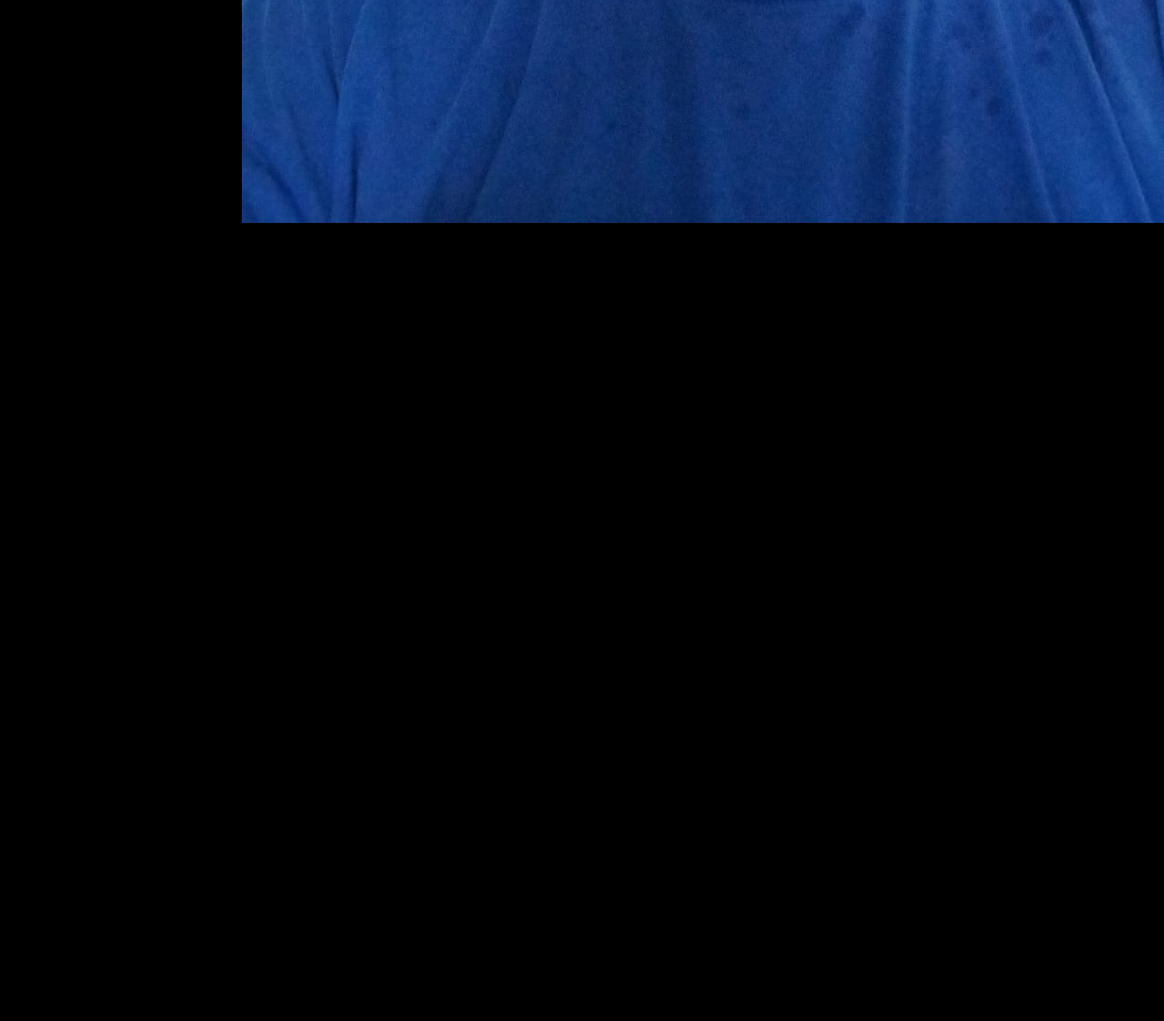
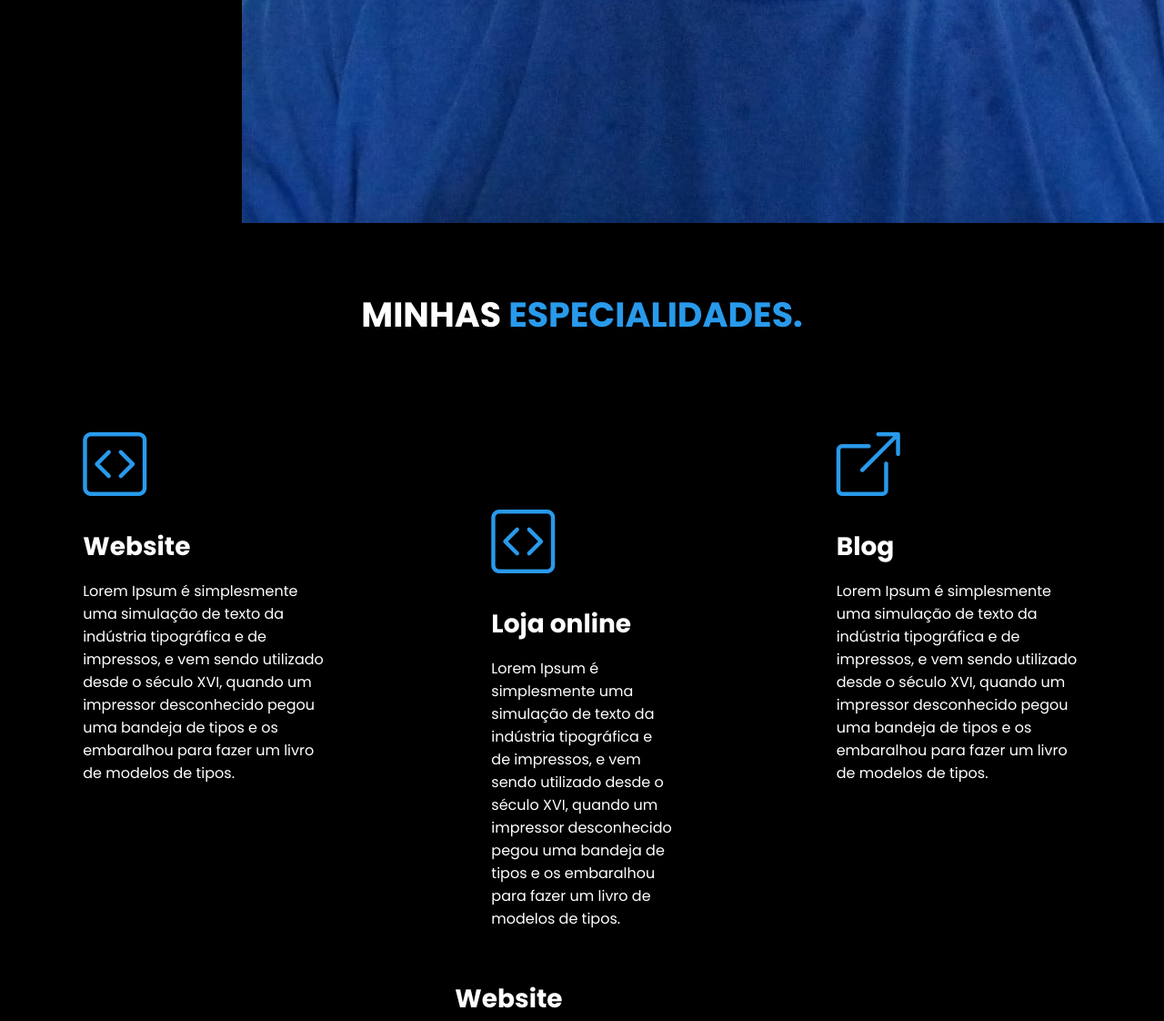
Before and after one commit to Guilhermeic/Curso-Gera-o-Tech, a plain HTML site: page Portifólio/index.html in a window 1280 px wide. Shown: the part 1971-3093 px from the top of the page at 91% size. Before the commit the page ends 2248 px from the top, so only its background shows below. Drawn offline with nearby package versions, Linux system fonts and the light colour scheme.

Commit message:
18/19/2024

```diff
--- a/Portifólio/index.html
+++ b/Portifólio/index.html
@@ -11,6 +11,9 @@
         href="https://fonts.googleapis.com/css2?family=Poppins:ital,wght@0,100;0,200;0,300;0,400;0,500;0,600;0,700;0,800;0,900;1,100;1,200;1,300;1,400;1,500;1,600;1,700;1,800;1,900&display=swap"
         rel="stylesheet">
     <!--GOOGLE FONTS-->
+    <!--BOOTSTRAP ICONS-->
+    <link rel="stylesheet" href="https://cdn.jsdelivr.net/npm/bootstrap-icons@1.11.3/font/bootstrap-icons.min.css">
+    <!--FIM BOOTSPTRAP ICONS-->
     <link rel="stylesheet" href="style.css">
     <title>Portifólio Guilherme</title>
 </head>
@@ -58,13 +61,46 @@
                     </div><!--txt-topo-site-->
 
                     <div class="img-topo-site">
-<img src="Imagens/Imagem do WhatsApp de 2024-09-15 à(s) 23.42.37_e10f5fbb.jpg" alt=""
-                    ></div><!--img-topo-site-->
+                        <img src="Imagens/Imagem do WhatsApp de 2024-09-15 à(s) 23.42.37_e10f5fbb.jpg" alt="">
+                    </div><!--img-topo-site-->
                 </div><!--flex-->
             </div><!--interface-->
         </section><!--topo-do-site-->
+        <section class="especialidades">
+            <div class="interface">
+                <h2 class="titulo">MINHAS <span>ESPECIALIDADES.</span> </h2>
+                <div class="flex">
+                    <div class="especialidades-box">
+                        <i class="bi bi-code-square"></i>
+                        <H3>Website</H3>
+                        <p>Lorem Ipsum é simplesmente uma simulação de texto da indústria tipográfica e de impressos, e
+                            vem sendo utilizado desde o século XVI, quando um impressor desconhecido pegou uma bandeja
+                            de tipos e os embaralhou para fazer um livro de modelos de tipos.</p>
+                    </div><!--especialidades-box-->
+                    <div class="especialidades-box">
+                        <div class="especialidades-box">
+                            <i class="bi bi-code-square"></i>
+                            <H3>Loja online</H3>
+                            <p>Lorem Ipsum é simplesmente uma simulação de texto da indústria tipográfica e de impressos, e
+                                vem sendo utilizado desde o século XVI, quando um impressor desconhecido pegou uma bandeja
+                                de tipos e os embaralhou para fazer um livro de modelos de tipos.</p>
+                        </div>
+                        <H3>Website</H3>
+                        <p>Lorem Ipsum é simplesmente uma simulação de texto da indústria tipográfica e de impressos, e
+                            vem sendo utilizado desde o século XVI, quando um impressor desconhecido pegou uma bandeja
+                            de tipos e os embaralhou para fazer um livro de modelos de tipos.</p>
+                    </div><!--especialidades-box-->
+                    <div class="especialidades-box">
+                        <i class="bi bi-box-arrow-up-right"></i>
+                        <H3>Blog</H3>
+                        <p>Lorem Ipsum é simplesmente uma simulação de texto da indústria tipográfica e de impressos, e
+                            vem sendo utilizado desde o século XVI, quando um impressor desconhecido pegou uma bandeja
+                            de tipos e os embaralhou para fazer um livro de modelos de tipos.</p>
+                    </div><!--especialidades-box-->
+                </div><!--flex-->
+            </div><!--interface-->
+        </section><!--especialidades-->
     </main>
-
 </body>
 
 </html>
--- a/Portifólio/style.css
+++ b/Portifólio/style.css
@@ -1,27 +1,26 @@
-
 /* Estilo Geral */
-*{
-    margin:0 ;
+* {
+    margin: 0;
     padding: 0;
     box-sizing: border-box;
-    font-family: 'Poppins',sans-serif;
+    font-family: 'Poppins', sans-serif;
 }
 
-body{
-    background-color:#000;
-    height:100vh;
+body {
+    background-color: #000;
+    height: 100vh;
 }
 
-.interface{
-    max-width:1200px ;
+.interface {
+    max-width: 1200px;
     margin: 0 auto;
 }
 
-.flex{
+.flex {
     display: flex;
 }
 
-.btn-contato button{
+.btn-contato button {
     padding: 10px 40px;
     font-size: 18px;
     font-weight: 600;
@@ -32,80 +31,124 @@ body{
     transition: .2s;
 }
 
-/*ESTILO DO CABEÇALHO*/
-header{
-    padding:40px 4% ;
+h2.titulo {
+    color: #fff;
+    font-size: 38px;
+    text-align: center;
 }
 
-header > .interface{
-    display:flex;
+h2.titulo span {
+    color: #299aeb;
+}
+
+/*ESTILO DO CABEÇALHO*/
+header {
+    padding: 40px 4%;
+}
+
+header>.interface {
+    display: flex;
     align-items: center;
     justify-content: space-between;
 }
 
-header a{
+header a {
     color: #5c5c5c;
     text-decoration: none;
     display: inline-block;
     transition: 2.s;
 }
 
-header a:hover{
+header a:hover {
     color: #fff;
-    transform:scale(1.12);
+    transform: scale(1.12);
 }
 
-header nav ul{
+header nav ul {
     list-style-type: none;
 }
 
-header nav ul li{
+header nav ul li {
     display: inline-block;
     padding: 0 40px;
 }
 
- .btn-contato button:hover{
+.btn-contato button:hover {
     box-shadow: 0px 0px 8px #299aeb69;
     transform: scale(1.12)
 }
 
 /*ESTILO DO TOPO DO SITE*/
-section.topo-do-site{
+section.topo-do-site {
     padding: 40px 4%;
 }
 
-section.topo-do-site .flex{
+section.topo-do-site .flex {
     align-items: center;
     justify-content: center;
     gap: 90px;
 }
+
 .topo-do-site h1 {
     color: #fff;
     font-size: 42px;
     line-height: 40px;
 }
 
- .topo-do-site .txt-topo-do-site h1 span{
-    color:#299aeb;
+.topo-do-site .txt-topo-do-site h1 span {
+    color: #299aeb;
 
 }
 
- .topo-do-site .txt-topo-do-site p{
-    color:#299aeb;
-    margin:40px 0;
+.topo-do-site .txt-topo-do-site p {
+    color: #299aeb;
+    margin: 40px 0;
 }
 
- .topo-do-site .img-topo-site img{
+.topo-do-site .img-topo-site img {
     position: relative;
     animation: flutuar 2s ease-in-out infinite alternate;
 
 }
 
- @keyframes flutuar{
-    0%{
+@keyframes flutuar {
+    0% {
         top: 0;
     }
-    100%{
+
+    100% {
         top: 30px;
     }
 }
+
+/*ESTILO DAS ESPECIALIDADES */
+section.especialidades {
+    padding: 40px 4%;
+}
+
+section.especialidades .flex {
+    gap: 60px;
+}
+
+.especialidades .especialidades-box {
+    color: #fff;
+    padding: 40px;
+    border-radius: 20px;
+    margin-top: 45px;
+    transform: .2s;
+}
+
+.especialidades .especialidades-box:houver{
+    transform: scale(1.25);
+box-shadow: 0 0 20px #ffffff69;}
+
+.especialidades .especialidades-box i {
+    font-size: 70px;
+    color: #299aeb;
+
+}
+
+.especialidades .especialidades-box h3 {
+    font-size: 28px;
+    margin: 15px 0;
+}
```
Lines whose indentation alone changed are shown as unchanged.
